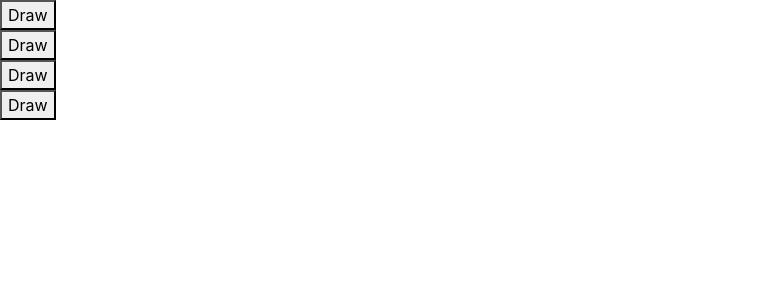
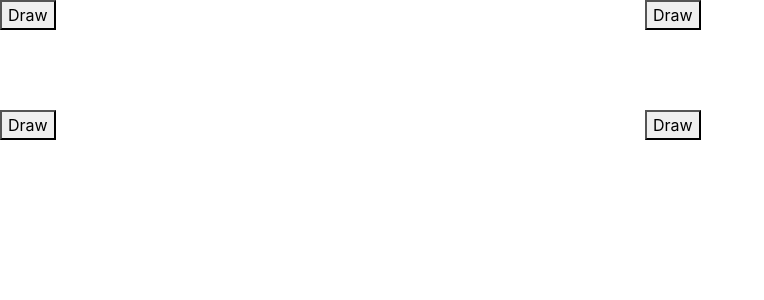
Before and after one commit to fahslaj/beans, a React (Create React App) app: page / in a window 1280 px wide. Shown: the top 300 px of the page, without its empty margins (0-764 px from the left). Built offline with nearby package versions, Linux system fonts and the light colour scheme; the HTML template or start-up script is replaced by a standard one.

Commit message:
Add grid for players' hands

```diff
--- a/src/components/Game.js
+++ b/src/components/Game.js
@@ -1,4 +1,5 @@
 import React, { Component } from 'react';
+import './Game.css';
 import Player from './Player';
 
 class Game extends Component {
--- /dev/null
+++ b/src/components/Game.scss
@@ -0,0 +1,6 @@
+.Game {
+  display: grid;
+  grid-template-columns: repeat(2, 1fr);
+  grid-gap: 10px;
+  grid-auto-rows: minmax(100px, auto);
+}
--- a/src/components/Hand.scss
+++ b/src/components/Hand.scss
@@ -2,4 +2,6 @@
   display: flex;
   flex-wrap: wrap;
   justify-content: space-evenly;
+
+  background-color: teal;
 }
```
